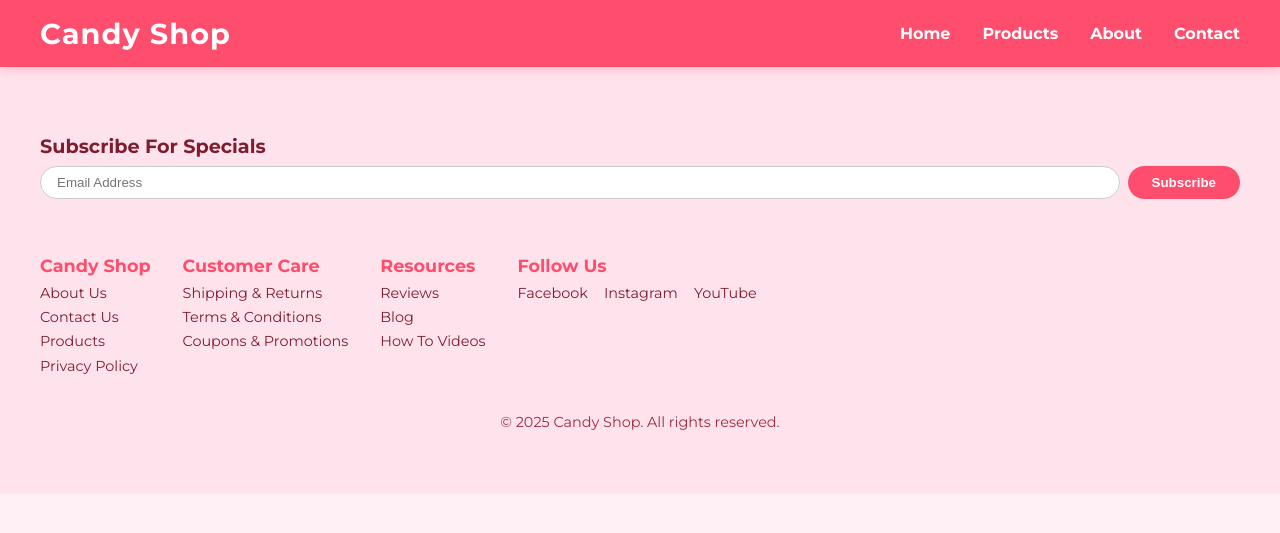
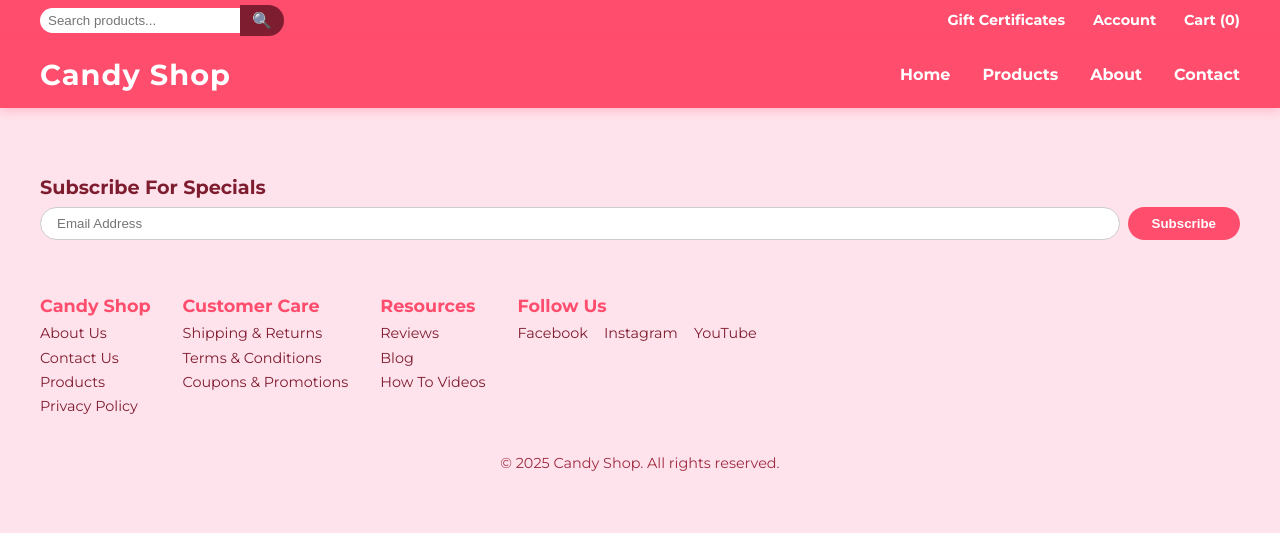
Before and after one commit to WebbCouture/candy-shop, a Django app: template candy_shop/templates/base.html in a window 1280 px wide. Shown: the top 533 px of the page. Run offline with Django 5.2, Linux system fonts and the light colour scheme; the template is opened without the code that fills it, so the values that code supplies are empty.

Commit message:
Add base layout, search function, cart, account, grft certificates

```diff
--- a/candy_shop/static/css/style.css
+++ b/candy_shop/static/css/style.css
@@ -290,3 +290,57 @@ nav {
     gap: 2rem;
   }
 }
+
+/* Top Bar */
+.top-bar {
+  background-color: #ff4d6d;
+  color: white;
+  font-size: 0.9rem;
+  padding: 0.3rem 1rem;
+}
+
+.top-bar-container {
+  max-width: 1200px;
+  margin: 0 auto;
+  display: flex;
+  justify-content: space-between;
+  align-items: center;
+}
+
+.top-bar-left form {
+  display: flex;
+  align-items: center;
+}
+
+.top-bar-left input[type="search"] {
+  padding: 5px 8px;
+  border-radius: 20px 0 0 20px;
+  border: none;
+  outline: none;
+  width: 200px;
+}
+
+.top-bar-left button {
+  background: #7f1d30;
+  border: none;
+  color: white;
+  padding: 6px 12px;
+  border-radius: 0 20px 20px 0;
+  cursor: pointer;
+  font-size: 1rem;
+}
+
+.top-bar-left button:hover {
+  background: #ff7b94;
+}
+
+.top-bar-right a.top-link {
+  margin-left: 1.5rem;
+  color: white;
+  text-decoration: none;
+  font-weight: 600;
+}
+
+.top-bar-right a.top-link:hover {
+  color: #ffd0da;
+}
--- a/candy_shop/templates/base.html
+++ b/candy_shop/templates/base.html
@@ -8,6 +8,23 @@
     <link rel="stylesheet" href="{% static 'css/style.css' %}" />
 </head>
 <body>
+
+<!-- Top Bar -->
+<div class="top-bar">
+  <div class="top-bar-container">
+    <div class="top-bar-left">
+      <form action="/search/" method="get" role="search" aria-label="Search products">
+        <input type="search" name="q" placeholder="Search products..." required />
+        <button type="submit" aria-label="Search">🔍</button>
+      </form>
+    </div>
+    <div class="top-bar-right">
+      <a href="/gift-certificates/" class="top-link">Gift Certificates</a>
+      <a href="/account/login/" class="top-link">Account</a>
+      <a href="/cart/" class="top-link">Cart (0)</a>
+    </div>
+  </div>
+</div>
 
 <header>
     <nav>
@@ -83,6 +100,5 @@
   </div>
 </footer>
 
-
 </body>
 </html>
```
